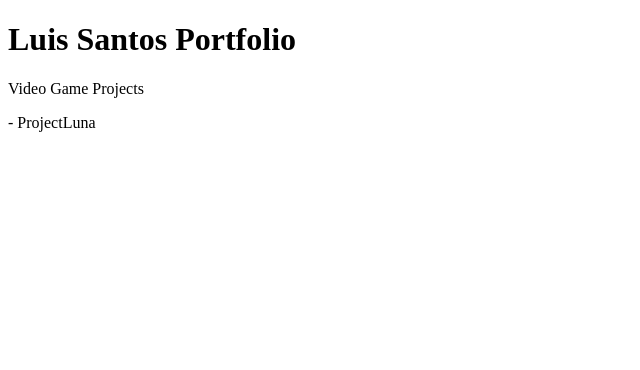
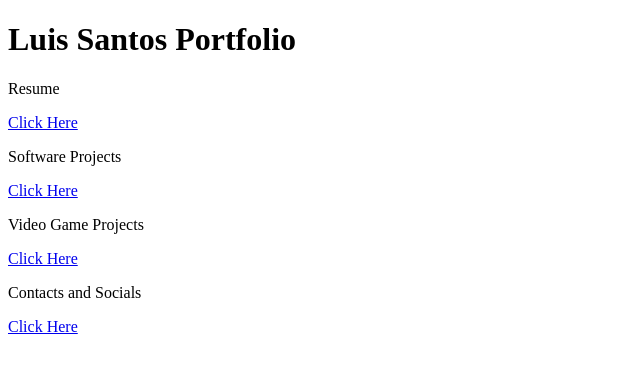
Before and after one commit to lasantos2/firebaseLearning, a website: page public/index.html in a window 1280 px wide. Shown: the whole page, without its empty margins (0-640 px from the left). Drawn offline with Linux system fonts and the light colour scheme; some packages are replaced by stand-ins of ours.

Commit message:
Adding some links and seeing if it all works

```diff
--- a/public/index.html
+++ b/public/index.html
@@ -63,8 +63,18 @@
 
     <h1> Luis Santos Portfolio </h1>
 
-    <p>Video Game Projects</p>
-    <p> - ProjectLuna </p>
+    <p> Resume </p>
+    <!-- Intention to be replaced with infinite scroll-->
+    <a href = "resume.html"> Click Here </a>
+
+    <p> Software Projects </p>
+    <a href = "projects_software.html"> Click Here </a>
+
+    <p> Video Game Projects </p>
+    <a href = "projects_games.html"> Click Here </a>
+
+    <p> Contacts and Socials </p>
+    <a href = "contacts_socials.html"> Click Here </a>
 
 
 
```
Also changed, not shown: public/contact_socials.html (+5 -0 lines), public/projects_games.html (+5 -0 lines), public/projects_software.html (+5 -0 lines), public/resume.html (+5 -0 lines), public/projects.html (deleted).
